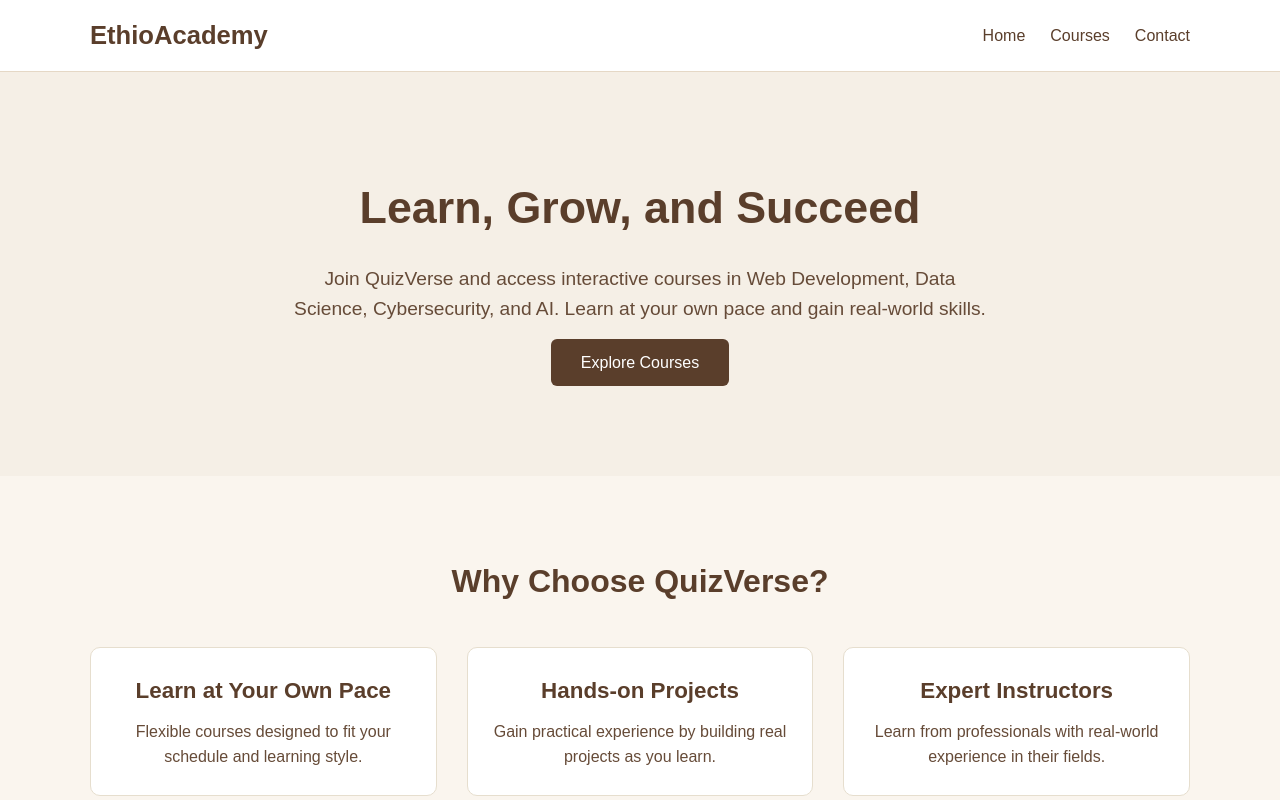
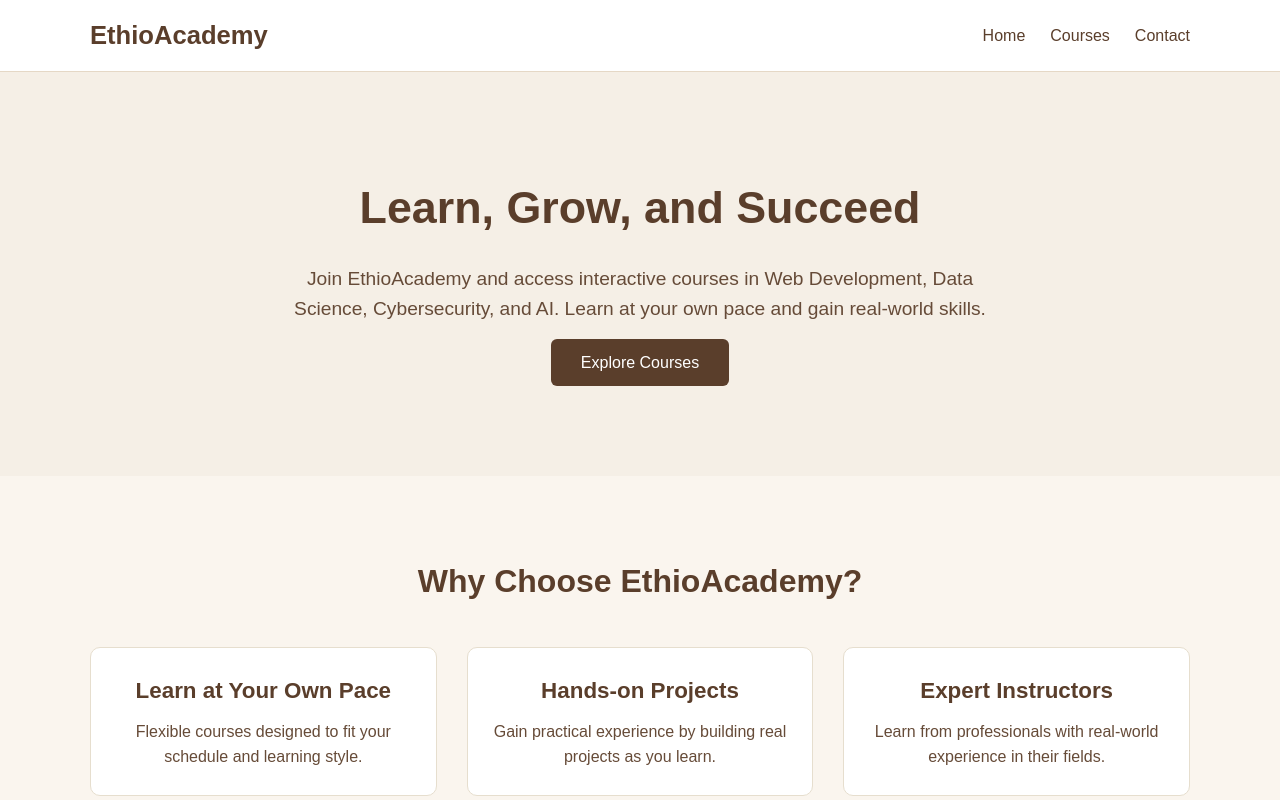
Before and after one commit to Hermela-code/EthioAcademy, a plain HTML site: page index.html in a window 1280 px wide. Shown: the top 800 px of the page. Drawn offline with Linux system fonts and the light colour scheme.

Commit message:
edited home page

```diff
--- a/index.html
+++ b/index.html
@@ -24,7 +24,7 @@
     <section class="hero-section">
         <div class="hero-content">
             <h1>Learn, Grow, and Succeed</h1>
-            <p>Join QuizVerse and access interactive courses in Web Development, Data Science, Cybersecurity, and AI.
+            <p>Join EthioAcademy and access interactive courses in Web Development, Data Science, Cybersecurity, and AI.
                Learn at your own pace and gain real-world skills.</p>
             <a href="services.html" class="hero-button">Explore Courses</a>
         </div>
@@ -32,7 +32,7 @@
 
     <!-- HIGHLIGHTS / WHY CHOOSE US SECTION -->
     <section class="highlights-section">
-        <h2>Why Choose QuizVerse?</h2>
+        <h2>Why Choose EthioAcademy?</h2>
         <div class="highlights-grid">
 
             <div class="highlight-card">
```
